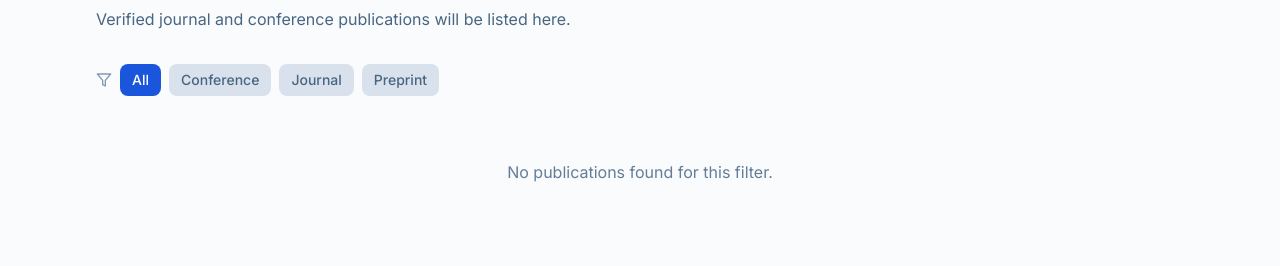
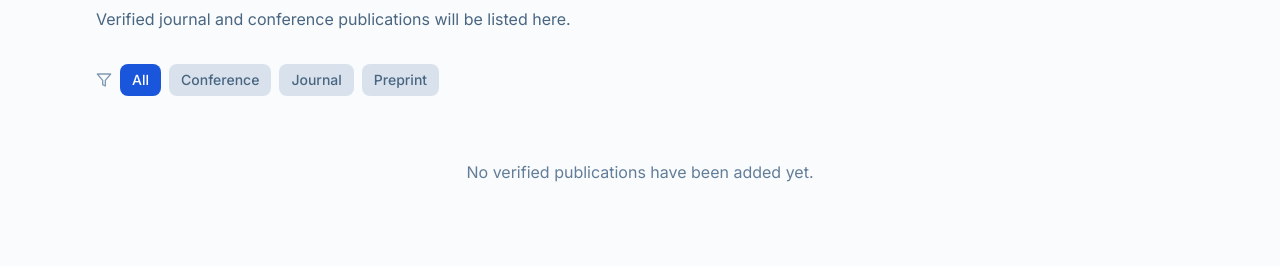
Before and after one commit to Rakesh812600/RSBv, a React (Vite) app: page / in a window 1280 px wide. Shown: the part 2340-2606 px from the top of the page. Built offline with nearby package versions, Linux system fonts and the light colour scheme.

Commit message:
Clarify empty publications state

```diff
--- a/src/components/Publications.tsx
+++ b/src/components/Publications.tsx
@@ -133,7 +133,7 @@ export default function Publications() {
 
         {filtered.length === 0 && (
           <p className="text-center text-navy-500 dark:text-navy-400 py-8">
-            No publications found for this filter.
+            No verified publications have been added yet.
           </p>
         )}
       </div>
```
